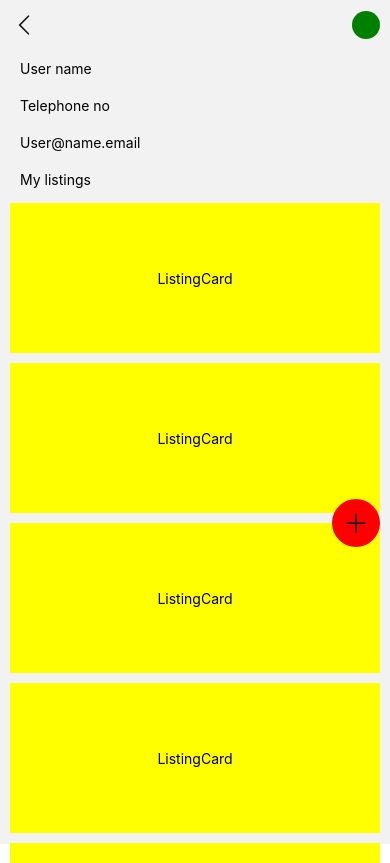
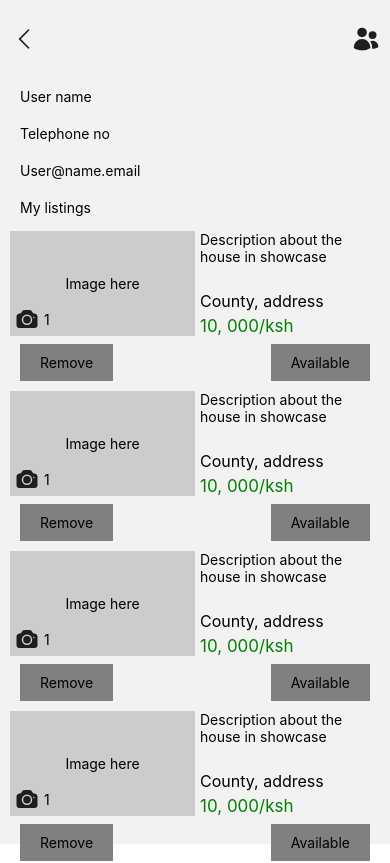
Before and after one commit to botdenoms/makazi, a React Native app: screen /profile in a window 390 px wide. Shown: the top 863 px of the page. Built offline with nearby package versions, Linux system fonts and the light colour scheme.

Commit message:
ui milestone look set up

```diff
--- a/src/components/CustomInput.jsx
+++ b/src/components/CustomInput.jsx
@@ -1,10 +1,22 @@
-import { View, Text, TextInput } from 'react-native'
+import { View, Text, TextInput, StyleSheet } from 'react-native'
 
 export default function CustomInput({title, type}) {
   return (
-    <View>
+    <View style={{display: 'flex', flexDirection: 'column', alignItems: 'flex-start'}}>
       <Text>{title}</Text>
-      <TextInput placeholder={type == 0? '1': '1, 000 ks'}/>
+      <TextInput style={styles.input} placeholder={type == 0? '1': '1, 000 ks'}/>
     </View>
   )
 }
+
+const styles = StyleSheet.create({
+  input:{
+    paddingLeft: 10,
+    height: 40,
+    borderRadius: 5,
+    borderColor: '#1e1e1e',
+    borderWidth: 1,
+    marginVertical: 5,
+    // marginHorizontal: 20
+  }
+})
--- a/src/components/HouseCard.jsx
+++ b/src/components/HouseCard.jsx
@@ -1,10 +1,23 @@
 import { View, Text, StyleSheet, Pressable } from 'react-native'
+import {CameraIcon} from "react-native-heroicons/solid"
 
 export default function HouseCard({to}) {
   return (
     <Pressable onPress={()=> to()}>
       <View style={styles.card}>
-        <Text>HouseCard</Text>
+        <View style={styles.box}>
+          {/* // image here */}
+          <Text>Image here</Text>
+          <View style={styles.extras}>
+            <CameraIcon color='#1e1e1e'/>
+            <Text style={{marginLeft: 5}}>1</Text>
+          </View>
+        </View>
+        <View style={styles.boxtext}>
+          <Text style={styles.desc} numberOfLines={3}>Description about the house in showcase</Text>
+          <Text style={styles.adress}>County, address</Text>
+          <Text style={styles.price}>10, 000/ksh</Text>
+        </View>
       </View>
     </Pressable>
   )
@@ -14,10 +27,51 @@ const styles = StyleSheet.create({
     card:{
         height: 150,
         width: '100%',
-        backgroundColor: 'yellow',
+        // backgroundColor: 'yellow',
         display: 'flex',
-        justifyContent:'center',
+        flexDirection: 'row',
+        justifyContent:'flex-start',
         alignItems: 'center',
-        marginVertical: 5
+        marginVertical: 5,
+    },
+    box:{
+      width: '50%',
+      height: '100%',
+      backgroundColor: '#ccc',
+      display: 'flex',
+      justifyContent: 'center',
+      alignItems: 'center'
+    },
+    boxtext:{
+      width: '100%',
+      paddingHorizontal: 5,
+      paddingTop: 20,
+      height: '100%',
+      display: 'flex'
+    },
+    desc:{
+      width: '50%',
+      flex: 1,
+      flexDirection: 'column',
+      fontSize: 15
+    },
+    adress:{
+      fontSize: 17,
+      marginBottom: 5,
+    },
+    price:{
+      fontSize: 18,
+      color: 'green'
+    },
+    extras:{
+      position: 'absolute',
+      height: 24,
+      // width: 40,
+      // backgroundColor: 'red',
+      bottom: 5,
+      left: 5,
+      display: 'flex',
+      flexDirection: 'row',
+      alignItems: 'center'
     }
 })
--- a/src/components/ImagesCard.jsx
+++ b/src/components/ImagesCard.jsx
@@ -1,17 +1,39 @@
-import { View, Text, StyleSheet} from 'react-native'
+import { View, Text, StyleSheet, Pressable} from 'react-native'
+import {ChevronLeftIcon, ChevronRightIcon} from "react-native-heroicons/solid"
 
 export default function ImagesCard() {
   return (
     <View style={styles.card}>
-      <Text>ImagesCard</Text>
+      <Text>Image here</Text>
+      <View style={styles.extras}>
+        <Pressable>
+          <ChevronLeftIcon color='white'/>
+        </Pressable>
+        <Pressable>
+         <ChevronRightIcon color='white'/>
+        </Pressable>
+      </View>
     </View>
   )
 }
 
 const styles = StyleSheet.create({
-    card:{
-        height: 200,
-        width: '100%',
-        backgroundColor: '#1e1e1e'
-    }
+  card:{
+    height: 200,
+    width: '100%',
+    backgroundColor: '#1e1e1e',
+    display: 'flex',
+    justifyContent: 'center',
+    alignItems: 'center'
+  },
+  extras:{
+    position: 'absolute',
+    height: '100%',
+    paddingHorizontal: 10,
+    width: '100%',
+    display: 'flex',
+    flexDirection: 'row',
+    justifyContent: 'space-between',
+    alignItems: 'center'
+  }
 })
--- a/src/components/ListingCard.jsx
+++ b/src/components/ListingCard.jsx
@@ -1,22 +1,102 @@
-import { View, Text, StyleSheet } from 'react-native'
-import React from 'react'
+import { View, Text, StyleSheet, Pressable } from 'react-native'
+import {CameraIcon} from "react-native-heroicons/solid"
 
 export default function ListingCard() {
   return (
-    <View style={styles.card}>
-      <Text>ListingCard</Text>
+    <View style={styles.body}>
+      <View style={styles.card}>
+        <View style={styles.box}>
+            {/* // image here */}
+            <Text>Image here</Text>
+            <View style={styles.extras}>
+              <CameraIcon color='#1e1e1e'/>
+              <Text style={{marginLeft: 5}}>1</Text>
+            </View>
+        </View>
+        <View style={styles.boxtext}>
+          <Text style={styles.desc} numberOfLines={3}>Description about the house in showcase</Text>
+          <Text style={styles.adress}>County, address</Text>
+          <Text style={styles.price}>10, 000/ksh</Text>
+        </View>
+      </View>
+      <View style={{flexDirection: 'row', display: 'flex', justifyContent: 'space-between'}}>
+        <Pressable>
+          <View style={styles.button}>
+            <Text>Remove</Text>
+          </View>
+        </Pressable>
+        <Pressable>
+          <View style={styles.button}>
+            <Text>Available</Text>
+          </View>
+        </Pressable>
+      </View>
     </View>
   )
 }
 
 const styles = StyleSheet.create({
-    card:{
-        height: 150,
-        width: '100%',
-        backgroundColor: 'yellow',
-        display: 'flex',
-        justifyContent:'center',
-        alignItems: 'center',
-        marginVertical: 5,
-    }
+  body:{
+    height: 150,
+    width: '100%',
+    // backgroundColor: 'yellow',
+    marginVertical: 5,
+    display: 'flex',
+    justifyContent:'space-between',
+  },
+  card:{
+    height: '70%',
+    width: '50%',
+    display: 'flex',
+    flexDirection: 'row',
+    justifyContent:'space-between',
+  },
+  box:{
+    width: '100%',
+    height: '100%',
+    backgroundColor: '#ccc',
+    display: 'flex',
+    justifyContent: 'center',
+    alignItems: 'center'
+  },
+  boxtext:{
+    width: '100%',
+    paddingHorizontal: 5,
+    // paddingTop: 20,
+    height: '100%',
+    display: 'flex'
+  },
+  button:{
+    paddingHorizontal: 20,
+    paddingVertical: 10,
+    backgroundColor: 'grey',
+    marginHorizontal: 10,
+    justifyContent: "center",
+    alignItems:"center"
+  },
+  desc:{
+    width: '100%',
+    flex: 1,
+    flexDirection: 'column',
+    fontSize: 14
+  },
+  adress:{
+    fontSize: 16,
+    marginBottom: 5,
+  },
+  price:{
+    fontSize: 17,
+    color: 'green'
+  },
+  extras:{
+    position: 'absolute',
+    height: 24,
+    // width: 40,
+    // backgroundColor: 'red',
+    bottom: 5,
+    left: 5,
+    display: 'flex',
+    flexDirection: 'row',
+    alignItems: 'center'
+  }
 })
--- a/src/components/LogIn.jsx
+++ b/src/components/LogIn.jsx
@@ -5,7 +5,7 @@ export default function LogIn({toggle, stack}) {
   return (
     <View style={styles.body}>
       <View style={styles.header}>
-            <Text>Welcome Back</Text>
+        <Text style={{fontSize: 18}}>Welcome Back</Text>
       </View>
       <TextInput
         style={styles.input}
@@ -44,7 +44,7 @@ export default function LogIn({toggle, stack}) {
 
 const styles = StyleSheet.create({
   body:{
-      paddingVertical: 10,
+    // paddingVertical: 10,
     flexDirection: 'column'
   },
   center:{
@@ -61,7 +61,10 @@ const styles = StyleSheet.create({
   },
   input:{
     height: 40,
-      backgroundColor: '#1e1e1e',
+    borderRadius: 5,
+    borderColor: '#1e1e1e',
+    borderWidth: 1,
+    paddingLeft: 10,
     marginVertical: 5,
     marginHorizontal: 20
   },
--- a/src/components/SIgnUp.jsx
+++ b/src/components/SIgnUp.jsx
@@ -4,7 +4,7 @@ export default function SIgnUp({toggle}) {
   return (
     <View style={styles.body}>
       <View style={styles.header}>
-        <Text>Welcome to Makazi</Text>
+        <Text style={{fontSize: 18}}>Welcome to Makazi</Text>
       </View>
       <TextInput
         style={styles.input}
@@ -34,7 +34,7 @@ export default function SIgnUp({toggle}) {
       </View>
       <View style={styles.center}>
         <Pressable onPress={()=>toggle()}>
-          <Text >Have an account, Login</Text>
+          <Text >Already have an account, Login</Text>
         </Pressable>
       </View>
     </View>
@@ -43,7 +43,7 @@ export default function SIgnUp({toggle}) {
 
 const styles = StyleSheet.create({
   body:{
-        paddingVertical: 10,
+    // paddingVertical: 10,
     flexDirection: 'column'
   },
   center:{
@@ -60,7 +60,10 @@ const styles = StyleSheet.create({
   },
   input:{
     height: 40,
-        backgroundColor: '#1e1e1e',
+    borderRadius: 5,
+    borderColor: '#1e1e1e',
+    paddingLeft: 10,
+    borderWidth: 1,
     marginVertical: 5,
     marginHorizontal: 20
   },
--- a/src/screens/Details.jsx
+++ b/src/screens/Details.jsx
@@ -20,8 +20,8 @@ export default function Details({navigation}) {
             <ImagesCard/>
             <Text style={styles.price}>20, 000 ksh</Text>
             <View style={styles.more}>
-                <Text>x Bedrooms</Text>
-                <Text>x Bedrooms</Text>
+                <Text style={styles.dataextra}>1 Bedrooms</Text>
+                <Text style={styles.dataextra}>1 Bathrooms</Text>
             </View>
             <Text style={styles.address}>County, address</Text>
             <Text style={styles.header}>Availability status</Text>
@@ -80,5 +80,9 @@ const styles = StyleSheet.create({
         fontSize: 17,
         marginVertical: 5,
         paddingHorizontal: 20
-    }
+    },
+    dataextra:{
+        fontSize: 16,
+        marginVertical: 5,
+    },
 })
--- a/src/screens/Home.jsx
+++ b/src/screens/Home.jsx
@@ -34,7 +34,7 @@ export default function Home({ navigation }) {
             <View style={{width: '100%',justifyContent: 'center', bottom: 20, position: 'absolute', alignItems: 'center'}}>
                 <Pressable onPress={()=> navigation.navigate('Search')}>
                     <View style={styles.float}>
-                        <MagnifyingGlassIcon size={28} color='#1e1e1e'/>
+                        <MagnifyingGlassIcon size={28} color='#fff'/>
                     </View>
                 </Pressable>
             </View>
@@ -63,6 +63,7 @@ const styles = StyleSheet.create({
     scroll:{
         flex: 1,
         paddingHorizontal: 10,
+        // marginBottom: 10,
         paddingTop: 5,
         // backgroundColor: 'green'
     },
@@ -82,6 +83,6 @@ const styles = StyleSheet.create({
         height: 48,
         width: 48,
         borderRadius: 24,
-        backgroundColor: 'green'
+        backgroundColor: '#1e1e1e'
     }
 })
--- a/src/screens/Listing.jsx
+++ b/src/screens/Listing.jsx
@@ -12,15 +12,18 @@ export default function Listing({navigation}) {
                 {/* <View style={styles.icon}></View> */}
                 <ChevronLeftIcon size={28} color='#1e1e1e'/>
               </Pressable>
+              <Text style={[{fontSize: 18}, styles.text]}>Add Listing</Text>
+              <View style={{width: 28}}></View>
             </View>
             <ScrollView>
-              <Text>Add Listing</Text>
-              <Text>Location</Text>
-              <View style={{flexDirection: 'row', justifyContent:'space-around'}}>
-                <TextInput placeholder='County'/>
-                <TextInput placeholder='Address'/>
+              <Text style={styles.text}>Description</Text>
+              <TextInput style={styles.input} placeholder='Description'/>
+              <Text style={styles.text}>Location</Text>
+              <View style={{flexDirection: 'row', justifyContent:'space-between'}}>
+                <TextInput style={styles.input} placeholder='County'/>
+                <TextInput style={styles.input} placeholder='Address'/>
               </View>
-              <View style={{height: 100, width: '100%', backgroundColor: 'red'}}></View>
+              <View style={{height: 150, width: '100%', backgroundColor: 'red'}}></View>
               <View style={{justifyContent: 'center', alignItems:'center'}}>
                 <Pressable>
                   <View style={styles.button}>
@@ -32,9 +35,11 @@ export default function Listing({navigation}) {
                 <CustomInput title='Bedrooms' type={0}/>
                 <CustomInput title='Bathrooms' type={0}/>
               </View>
+              <View style={{justifyContent: 'center', alignItems:'flex-start', paddingHorizontal: 20}}>
                 <CustomInput title='Rent/Cost' type={1}/>
-              <Text>Availability</Text>
-              <View style={{flexDirection: 'row'}}>
+              </View>
+              <Text style={styles.text}>Availability</Text>
+              <View style={{flexDirection: 'row', display: 'flex', justifyContent: 'space-between'}}>
                 <Pressable>
                   <View style={styles.button}>
                     <Text>Available</Text>
@@ -46,11 +51,13 @@ export default function Listing({navigation}) {
                   </View>
                 </Pressable>
               </View>
+              <View style={{justifyContent: 'center', alignItems:'center'}}>
                 <Pressable>
                     <View style={styles.button}>
                       <Text>Publish</Text>
                     </View>
                 </Pressable>
+              </View>
             </ScrollView>
         </View>
     </SafeAreaView>
@@ -86,5 +93,18 @@ const styles = StyleSheet.create({
     marginHorizontal: 20,
     justifyContent: "center",
     alignItems:"center"
+  },
+  input:{
+    height: 40,
+    paddingLeft: 10,
+    borderRadius: 5,
+    borderColor: '#1e1e1e',
+    borderWidth: 1,
+    marginVertical: 5,
+    marginHorizontal: 20
+  },
+  text:{
+    paddingHorizontal: 20,
+    fontSize: 16,
   }
 })
--- a/src/screens/Profile.jsx
+++ b/src/screens/Profile.jsx
@@ -1,43 +1,50 @@
 import { View, Text, SafeAreaView, StyleSheet, ScrollView, Pressable } from 'react-native'
 import ListingCard from '../components/ListingCard'
 
-import { ChevronLeftIcon, PlusIcon } from "react-native-heroicons/solid"
+import { ChevronLeftIcon, PlusIcon, UsersIcon } from "react-native-heroicons/solid"
 
 export default function Profile({navigation}) {
   return (
     <SafeAreaView>
         <View style={StyleSheet.body}>
-            <View style={{position: 'absolute', top: '50%', right: 10, zIndex: 2}}>
-                <Pressable onPress={()=> navigation.navigate('Listing')}>
-                    <View style={styles.float}>
-                        <PlusIcon size={28} color='#1e1e1e'/>
-                    </View>
-                </Pressable>
-            </View>
             <View style={styles.appBar}>
                 <Pressable onPress={()=> navigation.goBack()}>
-                    {/* <View style={styles.icon}></View> */}
                     <ChevronLeftIcon size={28} color='#1e1e1e'/>
                 </Pressable>
                 <Pressable onPress={()=> navigation.navigate('Accounts')}>
-                    <View style={styles.icon}></View>
+                    <UsersIcon size={28} color='#1e1e1e'/>
                 </Pressable>
             </View>
+            <View style={{height: '92%',width: '100%'}}>
+                <ScrollView style={{width: '100%', height: '100%'}}>
                 <Text style={styles.textbox}>User name</Text>
                     <Text style={styles.textbox}>Telephone no</Text>
                     <Text style={styles.textbox}>User@name.email</Text>
                     <Text style={styles.textbox}>My listings</Text>
-            <ScrollView style={{height: '100%', paddingHorizontal: 10}}>
+                    <ScrollView style={{ paddingHorizontal: 10}}>
                         <ListingCard/>
                         <ListingCard/>
                         <ListingCard/>
                         <ListingCard/>
                         <ListingCard/>
                     </ScrollView>
+                </ScrollView>
+            </View>
+            <View style={{width: '100%',justifyContent: 'center', bottom: 20, position: 'absolute', alignItems: 'center'}}>
+                <Pressable onPress={()=> navigation.navigate('Listing')}>
+                    <View style={styles.float}>
+                        <PlusIcon size={28} color='white'/>
+                    </View>
+                </Pressable>
+            </View>
         </View>
     </SafeAreaView>
   )
 }
+
+
+
+
 
 const styles = StyleSheet.create({
     body:{
@@ -46,8 +53,7 @@ const styles = StyleSheet.create({
         height: '100%'
     },
     appBar:{
-        height: 50,
-        // backgroundColor: 'red',
+        height: '8%',
         width: '100%',
         display: 'flex',
         flexDirection: 'row',
@@ -66,16 +72,12 @@ const styles = StyleSheet.create({
         backgroundColor: 'green'
     },
     float:{
-        // position: 'absolute',
-        // // bottom: '20%',
-        // top: '50%',
-        // right: 10,
         justifyContent: 'center',
         alignItems: 'center',
         zIndex: 5,
         height: 48,
         width: 48,
         borderRadius: 24,
-        backgroundColor: 'red'
+        backgroundColor: '#1e1e1e'
     }
 })
--- a/src/screens/Search.jsx
+++ b/src/screens/Search.jsx
@@ -1,10 +1,16 @@
 import { View, StyleSheet, SafeAreaView, ScrollView, TextInput, Pressable , Text} from 'react-native'
 import CustomInput from '../components/CustomInput'
-import ResultCard from '../components/ResultCard'
+// import ResultCard from '../components/ResultCard'
 
 import { ChevronLeftIcon } from "react-native-heroicons/solid"
+import HouseCard from '../components/HouseCard'
 
 export default function Search({navigation}) {
+
+    const toDetails = ()=>{
+        navigation.navigate('Details')
+    }
+
   return (
     <SafeAreaView>
         <View style={styles.body}>
@@ -15,19 +21,26 @@ export default function Search({navigation}) {
                 </Pressable>
             </View>
             <ScrollView>
-            <TextInput placeholder='Rent Amount'/>
-            <TextInput placeholder='County, Address'/>
+            <TextInput style={styles.input} placeholder='Rent Amount'/>
+            <TextInput style={styles.input} placeholder='County, Address'/>
+            <View style={{justifyContent: 'center', alignItems: 'flex-start', paddingHorizontal: 20}}>
                 <CustomInput title='Bedrooms' type={0}/>
+            </View>
+            <View style={{justifyContent: 'center', alignItems: 'center'}}>
                 <Pressable>
                     <View style={styles.button}>
                         <Text>Search</Text>
                     </View>
                 </Pressable>
+            </View>
+            <View style={{justifyContent: 'center', alignItems: 'flex-start', paddingHorizontal: 20}}>
                 <Text>results</Text>
+            </View>
             <ScrollView style={{paddingHorizontal: 10}}>
-                <ResultCard/>
-                <ResultCard/>
-                <ResultCard/>
+                <HouseCard to={toDetails}/>
+                <HouseCard to={toDetails}/>
+                <HouseCard to={toDetails}/>
+                <HouseCard to={toDetails}/>
             </ScrollView>
             </ScrollView>
         </View>
@@ -64,5 +77,14 @@ const styles = StyleSheet.create({
         marginHorizontal: 20,
         justifyContent: "center",
         alignItems:"center"
+    },
+    input:{
+        height: 40,
+        paddingLeft: 10,
+        borderRadius: 5,
+        borderColor: '#1e1e1e',
+        borderWidth: 1,
+        marginVertical: 5,
+        marginHorizontal: 20
     }
 })
```
Lines whose indentation alone changed are shown as unchanged.
